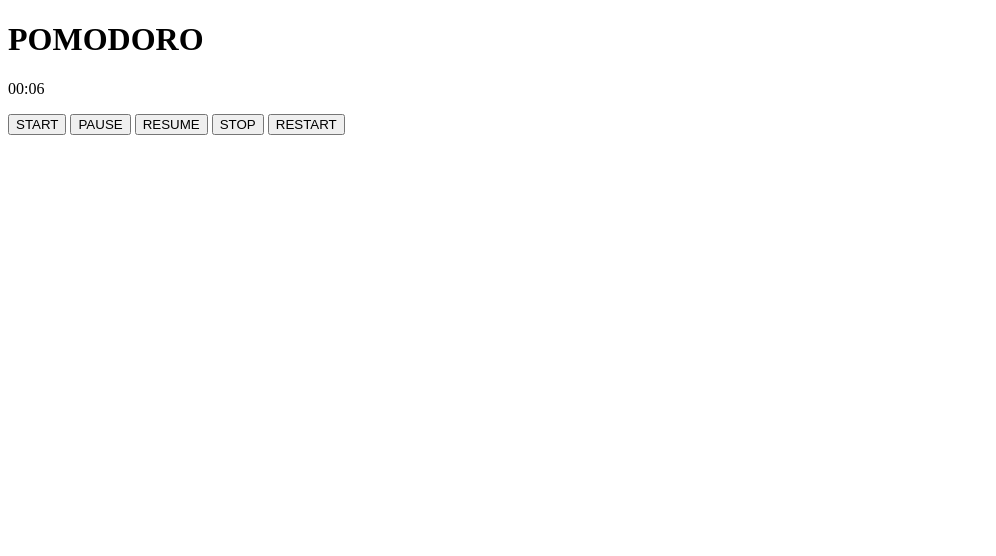
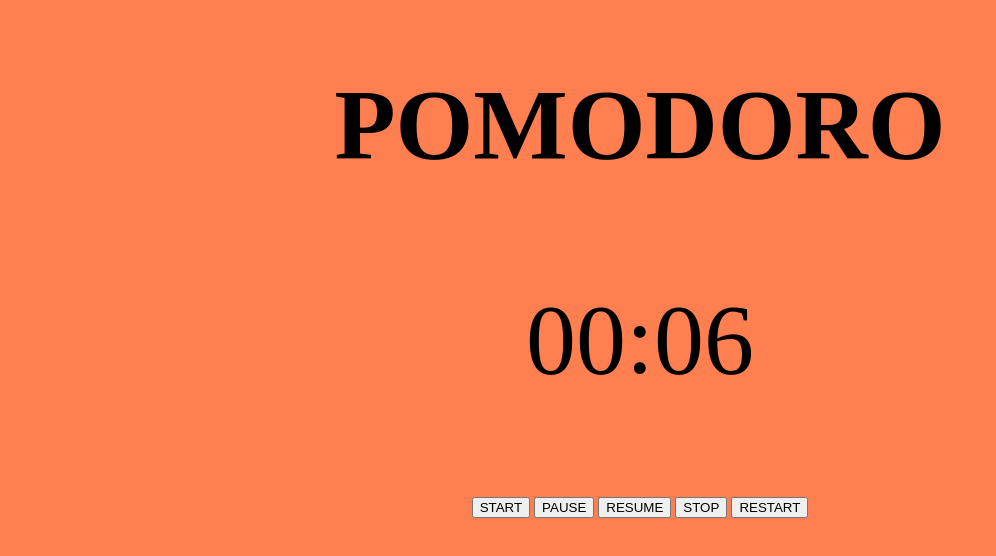
Before and after one commit to williamyoum/Pomodoro-Timer, a plain HTML site: page index.html in a window 1280 px wide. Shown: the whole page, without its empty margins (0-996 px from the left). Drawn offline with Linux system fonts and the light colour scheme.

Commit message:
Add some styling

```diff
--- a/index.html
+++ b/index.html
@@ -4,21 +4,23 @@
 <html>
 
 <head>
-
+<link rel="stylesheet" type="text/css" href="style.css">
 </head>
 
 <h1> POMODORO </h1>
 <body>
 <script src="play.js"></script>
-    <span id="time">25:00</span>
+    <div><p id="time">25:00</p></div>
 </body>
 <p></p>
 <!--- make these below, buttons-->
+<div>
         <button>START</button>
         <button>PAUSE</button>
         <button>RESUME</button>
         <button>STOP</button>
         <button>RESTART</button>
+</div>
 
 
 </html>
--- a/style.css
+++ b/style.css
@@ -0,0 +1,19 @@
+head{
+    font-size: 100px;
+    width: 100%;
+    text-align: center;
+}
+h1{
+    font-size: 100px;
+    text-align: center;
+    width: 100%;
+}
+p{
+    font-size: 100px;
+    text-align: center;
+    width: 100%
+}
+div{
+    text-align: center;
+}
+body {background-color: coral;}
```
